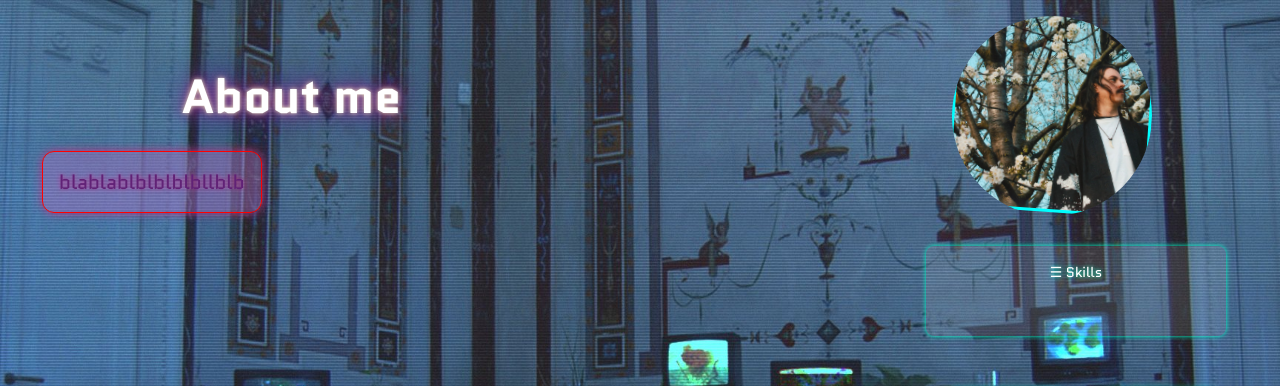
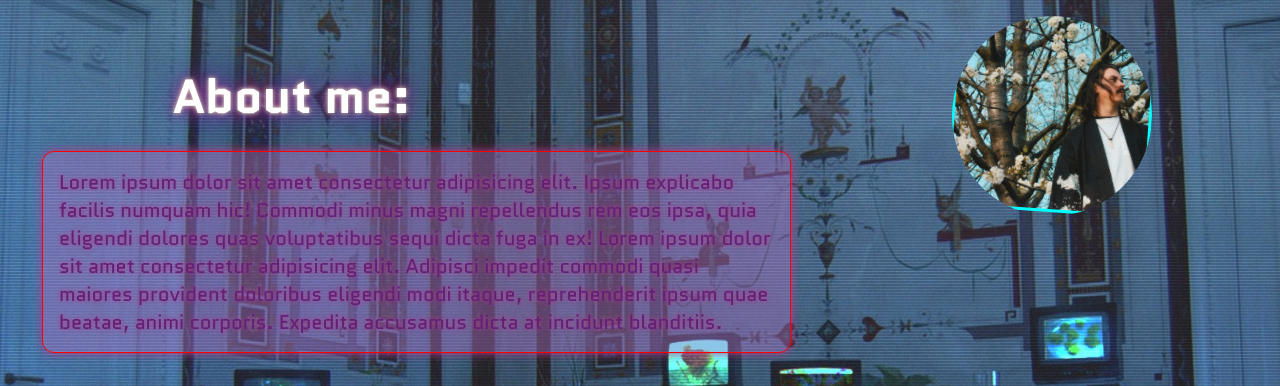
Before and after one commit to Bendersnatch/PortfolioVHS, a plain HTML site: page portfolio.html in a window 1280 px wide. Shown: the top 386 px of the page. Drawn offline with Linux system fonts and the light colour scheme.

Commit message:
Update portfolio.html

```diff
--- a/portfolio.html
+++ b/portfolio.html
@@ -23,17 +23,21 @@
     </nav>
     <main class="main-portfolio">
         <div class="about-me">
-            <h1 class="neon-text-portfolio">About me</h1>
+            <h1 class="neon-text-portfolio">About me:</h1>
             <div class="text-box">
-                <p>blablablblblblbllblb</p>
+                <div class="content">
+                    Lorem ipsum dolor sit amet consectetur adipisicing elit. Ipsum explicabo facilis numquam hic! Commodi minus magni repellendus rem eos ipsa,
+                    quia eligendi dolores quas voluptatibus sequi dicta fuga in ex! Lorem ipsum dolor sit amet consectetur adipisicing elit. Adipisci impedit commodi quasi maiores provident doloribus eligendi modi itaque,
+                    reprehenderit ipsum quae beatae, animi corporis. Expedita accusamus dicta at incidunt blanditiis.
+                </div>
             </div>
         </div>
         <div class="profile-img">
             <img src="assets/img/profile-img.jpg" alt="my image" />
         </div>
         <div class="skills-section">
-            <input type="checkbox" id="skills-toggle" class="skills-checkbox">
             <label for="skills-toggle" class="skills-hamburger">☰ Skills</label>
+                <input type="checkbox" id="skills-toggle" class="skills-checkbox">
                 <nav class="skills-list">
                     <div class="skill-item">
                         <img src="assets/icons/HTML5.svg" alt="HTML icon" />HTML
```
